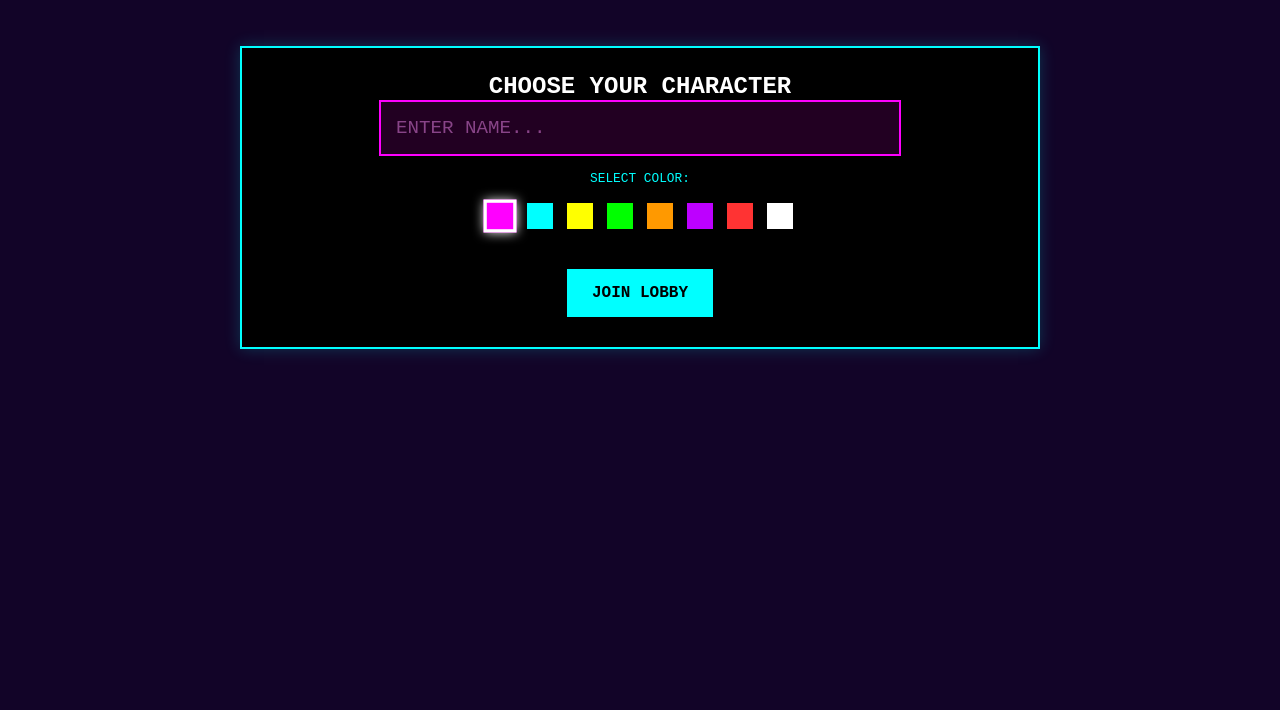
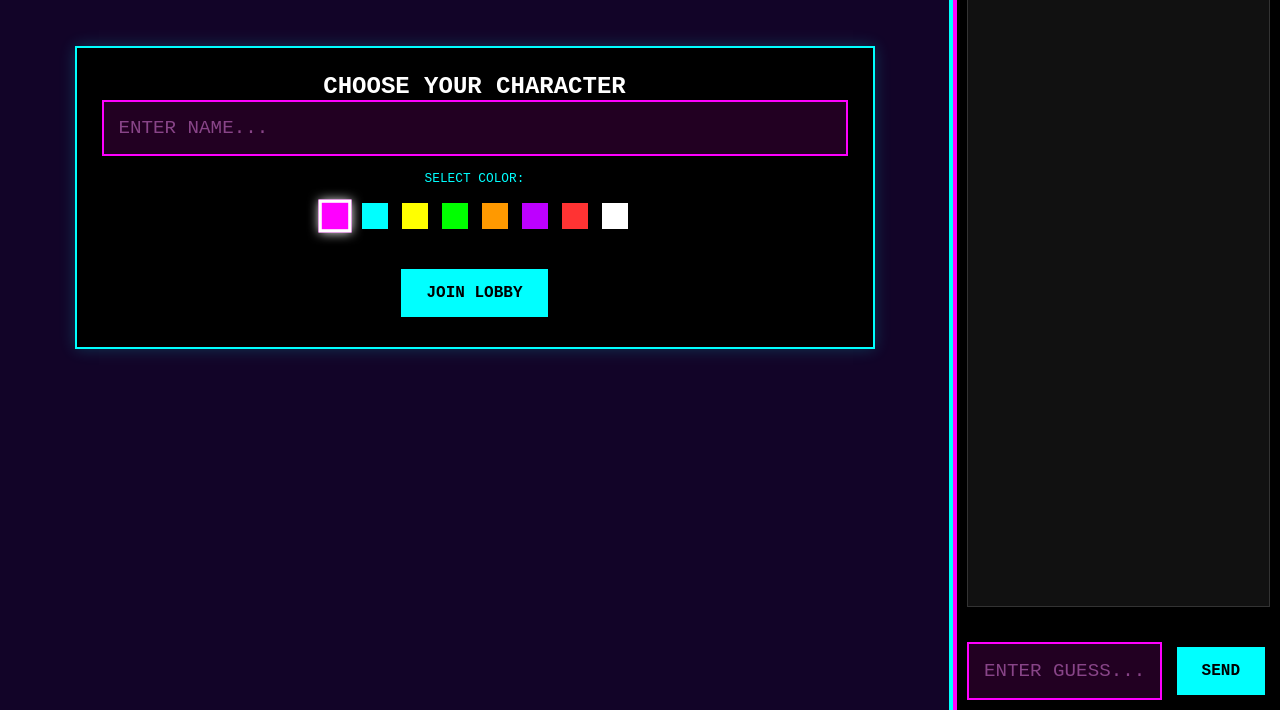
Before and after one commit to sunshinezombie7/Office-music-game, a website: page public/index.html in a window 1280 px wide. Shown: the part 90-800 px from the top of the page. Drawn offline with nearby package versions, Linux system fonts and the light colour scheme; no server answers.

Commit message:
Update index.html

```diff
--- a/public/index.html
+++ b/public/index.html
@@ -7,15 +7,87 @@
     <style>
         /* --- RETRO SYNTHWAVE THEME --- */
         * { box-sizing: border-box; margin: 0; padding: 0; }
+
         body {
             font-family: 'Courier New', Courier, monospace;
             background: #120428;
             color: #fff;
+            text-align: center;
+            /* Remove default padding to allow full-screen layout */
+            margin: 0;
+            padding: 0;
+            height: 100vh;
+            overflow: hidden; /* Prevent body scroll, handle inside columns */
+        }
+
+        /* --- NEW LAYOUT SYSTEM (DASHBOARD) --- */
+        #main-layout {
+            display: flex;
+            flex-direction: column; /* Default to mobile (stack) */
+            height: 100%;
+            width: 100%;
+        }
+
+        /* GAME AREA (Left on Desktop, Top on Mobile) */
+        #game-column {
+            flex: 1;
+            overflow-y: auto; /* Allow scrolling within game area */
             padding: 20px;
-            text-align: center;
-            padding-bottom: 200px;
+            padding-bottom: 160px; /* Space for mobile chat bar */
+            display: flex;
+            flex-direction: column;
+            align-items: center;
         }
-        .container { max-width: 800px; margin: 0 auto; }
+
+        .container { max-width: 800px; width: 100%; }
+
+        /* CHAT AREA (Right on Desktop, Bottom on Mobile) */
+        #chat-column {
+            background: #000;
+            border-top: 4px solid #ff00ff;
+            padding: 10px;
+            z-index: 100;
+            display: flex;
+            flex-direction: column;
+
+            /* Mobile Default: Fixed at bottom */
+            position: fixed;
+            bottom: 0;
+            left: 0;
+            width: 100%;
+            height: 150px;
+        }
+
+        /* --- DESKTOP LAYOUT (Laptops/PCs > 900px) --- */
+        @media (min-width: 900px) {
+            #main-layout {
+                flex-direction: row; /* Switch to Side-by-Side */
+            }
+
+            #game-column {
+                flex: 3; /* Takes up 75% of width */
+                padding-bottom: 20px; /* Remove mobile padding */
+                border-right: 4px solid #00ffff; /* Retro Divider */
+            }
+
+            #chat-column {
+                flex: 1; /* Takes up 25% of width */
+                position: static; /* No longer fixed */
+                height: 100%; /* Full height */
+                border-top: none; /* Remove mobile border */
+                border-left: 4px solid #ff00ff; /* Add side border */
+                min-width: 300px; /* Prevent chat from getting too skinny */
+            }
+
+            /* Make chat box fill the vertical space */
+            #chatBox {
+                flex-grow: 1;
+                height: auto !important;
+                max-height: none !important;
+            }
+        }
+
+        /* --- TYPOGRAPHY & COMPONENTS --- */
 
         h1 {
             color: #ffffff;
@@ -36,13 +108,14 @@
             margin: 20px 0;
             border: 2px solid #00ffff;
             box-shadow: 0 0 15px rgba(0, 255, 255, 0.2);
+            width: 100%;
         }
 
         .hidden { display: none !important; }
 
         input[type="text"] {
             padding: 15px;
-            width: 70%;
+            width: 100%; /* Full width of container */
             border: 2px solid #ff00ff;
             background: #220022;
             color: #00ffff;
@@ -75,7 +148,6 @@
         .song-item:hover { background: #222; border-color: #00ffff; }
         .song-item.selected { border-left: 8px solid #ff00ff; background: #220022; }
 
-        /* Shared List Styles */
         ul.retro-list li {
             background: #000;
             border-bottom: 1px solid #333;
@@ -91,27 +163,35 @@
 
         #countdown { font-size: 3rem; font-weight: bold; color: #ff00ff; margin: 10px 0; text-shadow: 2px 2px #000; }
 
-        .guess-correct { color: #00ff00; font-weight: bold; margin: 10px; font-size: 1.2rem; text-transform: uppercase; }
-        .guess-incorrect { color: #ff3333; font-weight: bold; margin: 10px; text-transform: uppercase; }
+        /* HINT TEXT STYLE */
+        #hintText {
+            font-family: 'Courier New', monospace;
+            font-size: 2.5rem; /* Larger for readability */
+            letter-spacing: 8px;
+            color: #00ffff;
+            margin: 20px 0;
+            text-shadow: 2px 2px #000;
+            word-break: break-word;
+            line-height: 1.2;
+        }
 
-        #bottomPanel {
-            position: fixed; bottom: 0; left: 0; width: 100%;
-            background: #000;
-            border-top: 4px solid #ff00ff;
-            padding: 10px; z-index: 100;
-            display: flex; flex-direction: column; align-items: center;
-        }
+        .guess-correct { color: #00ff00; font-weight: bold; margin: 5px 0; font-size: 1.1rem; text-transform: uppercase; }
+        .guess-incorrect { color: #ff3333; font-weight: bold; margin: 5px 0; text-transform: uppercase; }
+
+        /* CHAT BOX STYLING */
         #chatBox {
-            width: 90%; max-width: 800px; height: 120px;
-            overflow-y: auto; background: #111;
+            width: 100%;
+            height: 100px; /* Mobile height */
+            overflow-y: auto;
+            background: #111;
             border: 1px solid #333;
             padding: 10px; margin-bottom: 10px; text-align: left;
             font-size: 0.9rem;
         }
-        #inputRow { width: 100%; max-width: 800px; display: flex; gap: 10px; }
+        #inputRow { width: 100%; display: flex; gap: 10px; }
         #inputRow input { flex: 1; }
 
-        .chat-msg { margin: 2px 0; }
+        .chat-msg { margin: 4px 0; word-wrap: break-word;}
         .chat-name { font-weight: bold; text-transform: uppercase; }
         .chat-correct { color: #00ff00; }
         .chat-winner { color: #ffff00; }
@@ -146,6 +226,9 @@
     </style>
 </head>
 <body>
+    <div id="main-layout">
+
+        <div id="game-column">
             <div class="container">
                 <h1>NOT SONGLIO</h1>
 
@@ -197,13 +280,16 @@
                     <div class="progress-container"><div class="progress-bar" id="gameProgress"></div></div>
                     <p>TRACK <span id="trackNum">1</span></p>
                     <p id="activeSubmitter">DJ: ???</p>
+
+                    <div id="hintText"></div>
+
                     <div id="countdown">30</div>
                     <audio id="gameAudio" style="display:none"></audio>
 
                     <div id="revealArea" class="hidden">
                         <img id="albumArt" src="" style="width:150px; border: 2px solid #fff;">
-                <h3 id="revealTitle" style="color:#ffff00; margin-top:10px;">TITLE</h3>
-                <p id="revealArtist" style="color:#00ffff">ARTIST</p>
+                        <h3 id="revealTitle" style="color:#ffff00; margin-top:10px; font-size: 1.5rem;">TITLE</h3>
+                        <p id="revealArtist" style="color:#00ffff; font-size: 1.2rem;">ARTIST</p>
                         <p id="revealSubmitter" style="color:#ff00ff; font-style:italic;">CHOSEN BY: ???</p>
                     </div>
 
@@ -223,17 +309,18 @@
                     <button id="playAgainBtn" class="host-btn" style="margin-top: 20px;">CONTINUE?</button>
                 </div>
             </div>
+        </div>
 
-    <div id="bottomPanel" class="hidden">
+        <div id="chat-column">
             <div id="chatBox"></div>
+            <div id="guessFeedback" style="height: 20px; font-weight: bold; margin-bottom: 5px;"></div>
             <div id="inputRow">
                 <input type="text" id="guessInput" placeholder="ENTER GUESS..." autocomplete="off">
                 <button id="submitGuessBtn">SEND</button>
             </div>
-        <div id="guessFeedback" style="height: 20px; margin-top: 5px; font-weight: bold;"></div>
         </div>
 
-    <script src="https://cdn.jsdelivr.net/npm/canvas-confetti@1.6.0/dist/confetti.browser.min.js"></script>
+    </div> <script src="https://cdn.jsdelivr.net/npm/canvas-confetti@1.6.0/dist/confetti.browser.min.js"></script>
     <script src="/socket.io/socket.io.js"></script>
     <script>
         const socket = io();
@@ -318,7 +405,7 @@
 
         socket.on('gameStarted', (data) => {
             showScreen('gameScreen');
-            document.getElementById('bottomPanel').classList.remove('hidden');
+            // Bottom Panel is now part of layout, always visible, no need to toggle hidden class
         });
 
         socket.on('chatMessage', (data) => {
@@ -355,11 +442,21 @@
             input.focus();
             document.getElementById('guessFeedback').textContent = '';
             document.getElementById('trackNum').textContent = data.trackIndex + 1;
+
+            document.getElementById('hintText').textContent = data.hintMask;
+
             const audio = document.getElementById('gameAudio');
             audio.src = data.track.previewUrl;
             audio.volume = 0.5;
             audio.play().catch(e => console.log("Autoplay blocked"));
             document.getElementById('countdown').textContent = data.roundCountdown;
+        });
+
+        socket.on('revealHint', (data) => {
+            const el = document.getElementById('hintText');
+            const currentChars = el.textContent.split('');
+            currentChars[data.index] = data.char;
+            el.textContent = currentChars.join('');
         });
 
         socket.on('countdown', (t) => document.getElementById('countdown').textContent = t);
@@ -371,6 +468,9 @@
             document.getElementById('revealSubmitter').textContent = "CHOSEN BY: " + data.submitterName;
             document.getElementById('albumArt').src = data.track.albumArt || '';
             document.getElementById('gameAudio').pause();
+
+            document.getElementById('hintText').textContent = "";
+
             updateScores(data.scores, 'scoreList');
             const input = document.getElementById('guessInput');
             input.placeholder = "ROUND OVER. CHAT ENABLED.";
@@ -458,9 +558,11 @@
         document.getElementById('startGameBtn').onclick = () => socket.emit('startGame');
         document.getElementById('submitGuessBtn').onclick = () => { const guess = document.getElementById('guessInput').value; if(guess) socket.emit('submitGuess', guess); };
         document.getElementById('playAgainBtn').onclick = () => socket.emit('playAgain');
-        function showScreen(id) { document.querySelectorAll('.screen').forEach(s => s.classList.add('hidden')); document.getElementById(id).classList.remove('hidden'); }
+        function showScreen(id) {
+            document.querySelectorAll('.screen').forEach(s => s.classList.add('hidden'));
+            document.getElementById(id).classList.remove('hidden');
+        }
 
-        // --- UPDATED LOBBY + CROWN ICON ---
         function updateLobby(data) {
             const count = data.submittedPlayers ? data.submittedPlayers.length : 0;
             document.getElementById('submittedCount').textContent = count;
@@ -478,7 +580,6 @@
             Object.values(data.players).forEach(p => {
                 const li = document.createElement('li');
 
-                // ADDED CROWN ICON LOGIC HERE
                 const isThisPlayerHost = (p.id === data.hostId);
                 const crown = isThisPlayerHost ? ' 👑' : '';
 
```
Lines whose indentation alone changed are shown as unchanged.
